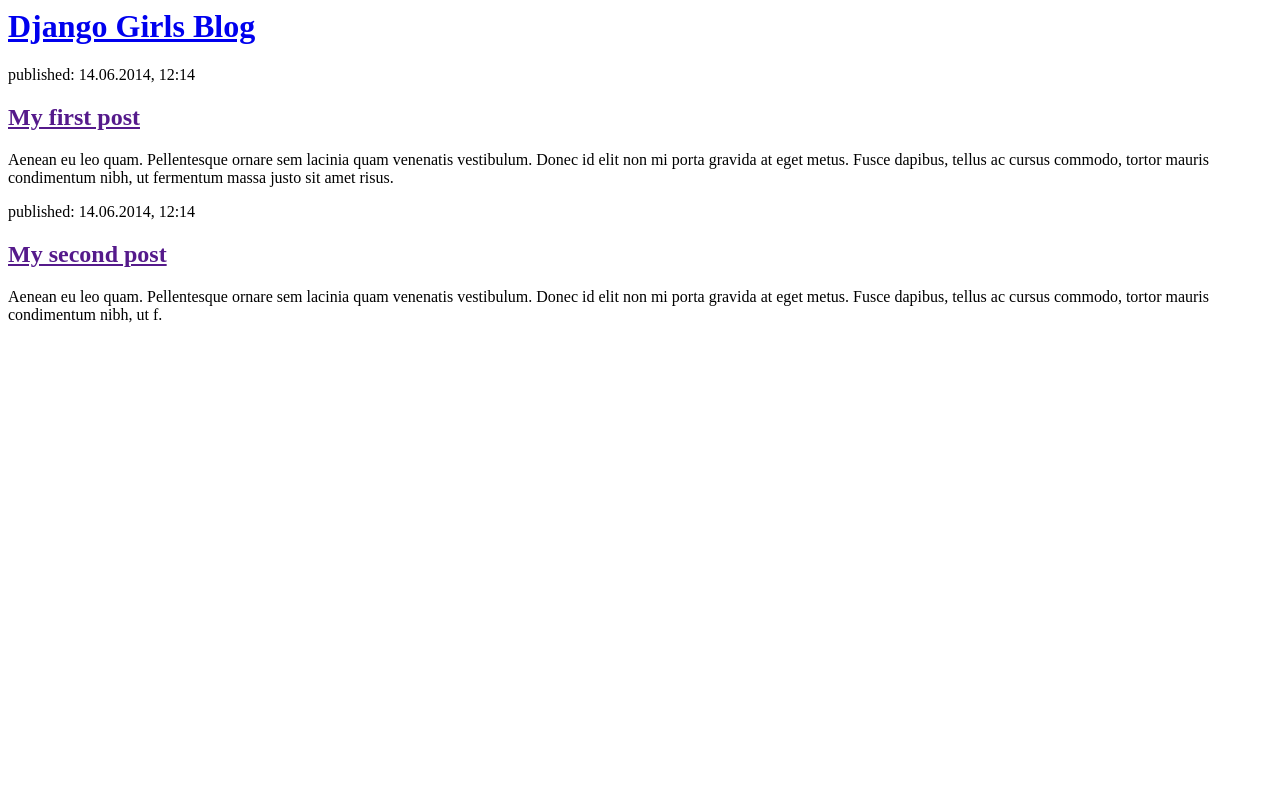
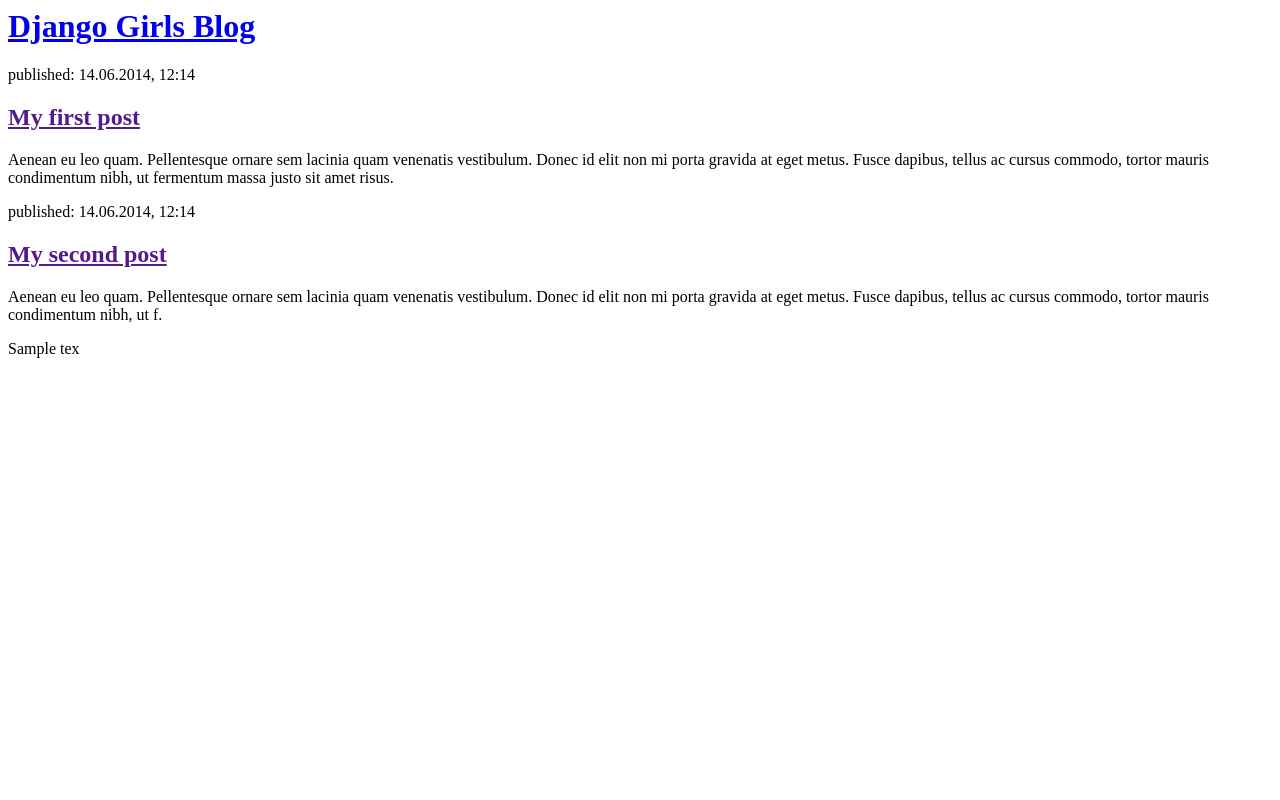
Before and after one commit to gudalasaichandu/Django, a Django app: template blog/templates/blog/post_list.html in a window 1280 px wide. Run offline with Django 3.2, Linux system fonts and the light colour scheme; the template is opened without the code that fills it: most values are stand-ins (such as "Sample title", 1, 10 or a date in 2020).

Commit message:
25-12-2020

```diff
--- a/blog/templates/blog/post_list.html
+++ b/blog/templates/blog/post_list.html
@@ -18,5 +18,6 @@
             <h2><a href="">My second post</a></h2>
             <p>Aenean eu leo quam. Pellentesque ornare sem lacinia quam venenatis vestibulum. Donec id elit non mi porta gravida at eget metus. Fusce dapibus, tellus ac cursus commodo, tortor mauris condimentum nibh, ut f.</p>
         </div>
+    {{ tex }}
     </body>
 </html>
--- a/blog/views.py
+++ b/blog/views.py
@@ -2,4 +2,5 @@
 
 # Create your views here.
 def post_list(request):
-    return render(request, 'blog/post_list.html', {})
+    sai="Hello"
+    return render(request, 'blog/post_list.html', {'tex':sai})
```
